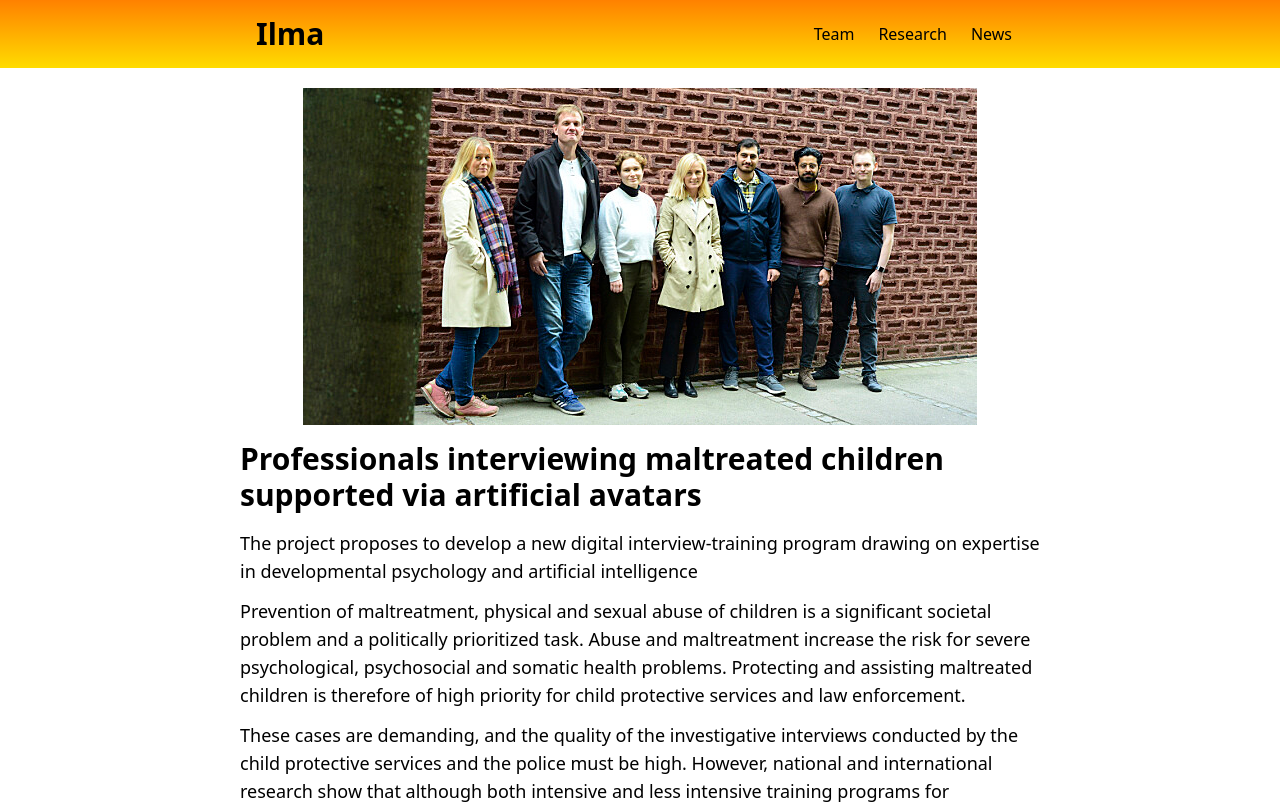
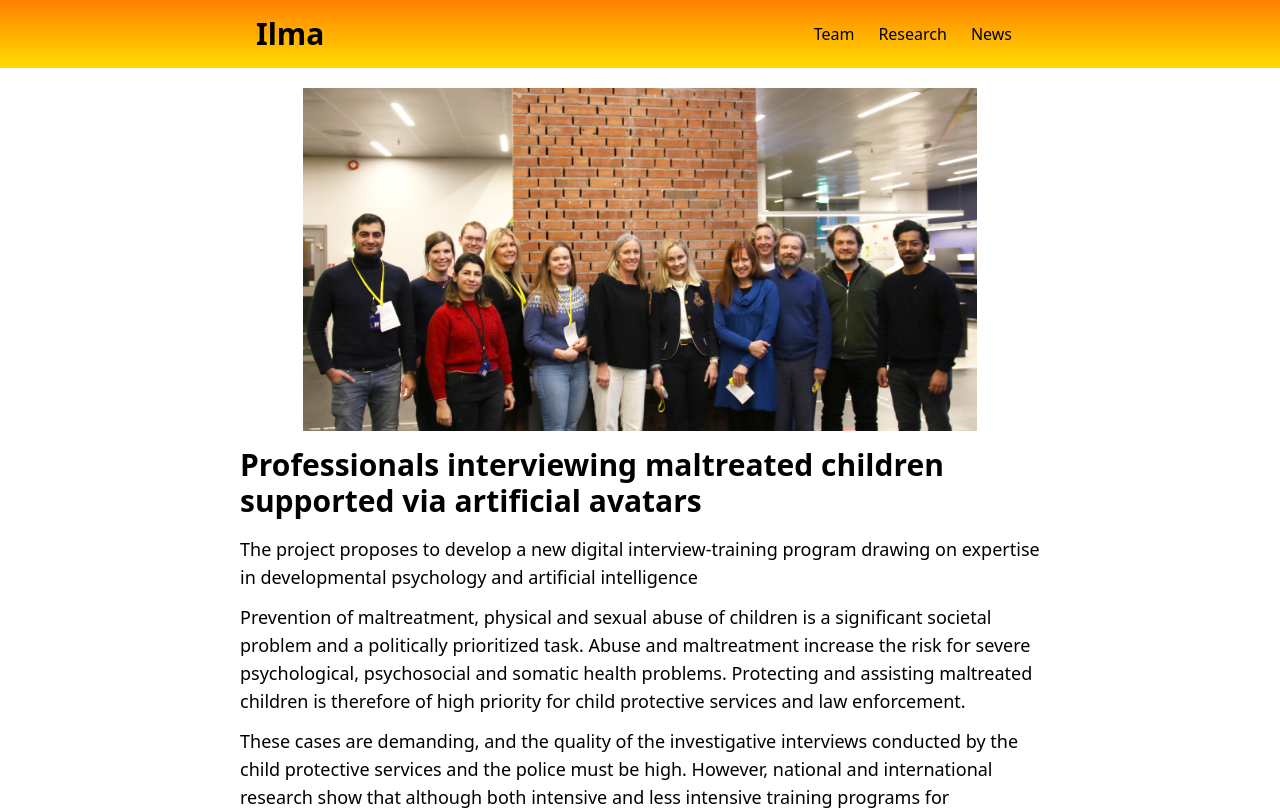
Before and after one commit to simula/ilma.ai, a Next.js app: page / in a window 1280 px wide. Shown: the top 810 px of the page. Built offline with nearby package versions, Linux system fonts and the light colour scheme.

Commit message:
updated team picture

```diff
--- a/src/pages/index.js
+++ b/src/pages/index.js
@@ -9,7 +9,7 @@ export default function Home() {
                         width={674}
                         height={337}
                         h
-                        src="/images/team.jpg"
+                        src="/images/team2.jpg"
                         alt="research team"
                     />
                 </div>
--- a/src/pages/news.js
+++ b/src/pages/news.js
@@ -8,7 +8,7 @@ export default function News() {
                         width={674}
                         height={337}
                         h
-                        src="/images/team.jpg"
+                        src="/images/team2.jpg"
                         alt="research team"
                     />
                 </div>
--- a/src/pages/research.js
+++ b/src/pages/research.js
@@ -8,7 +8,7 @@ export default function Research() {
                         width={674}
                         height={337}
                         h
-                        src="/images/team.jpg"
+                        src="/images/team2.jpg"
                         alt="research team"
                     />
                 </div>
```
Also changed, not shown: public/about.txt (deleted), public/images/team2.jpg (added).
